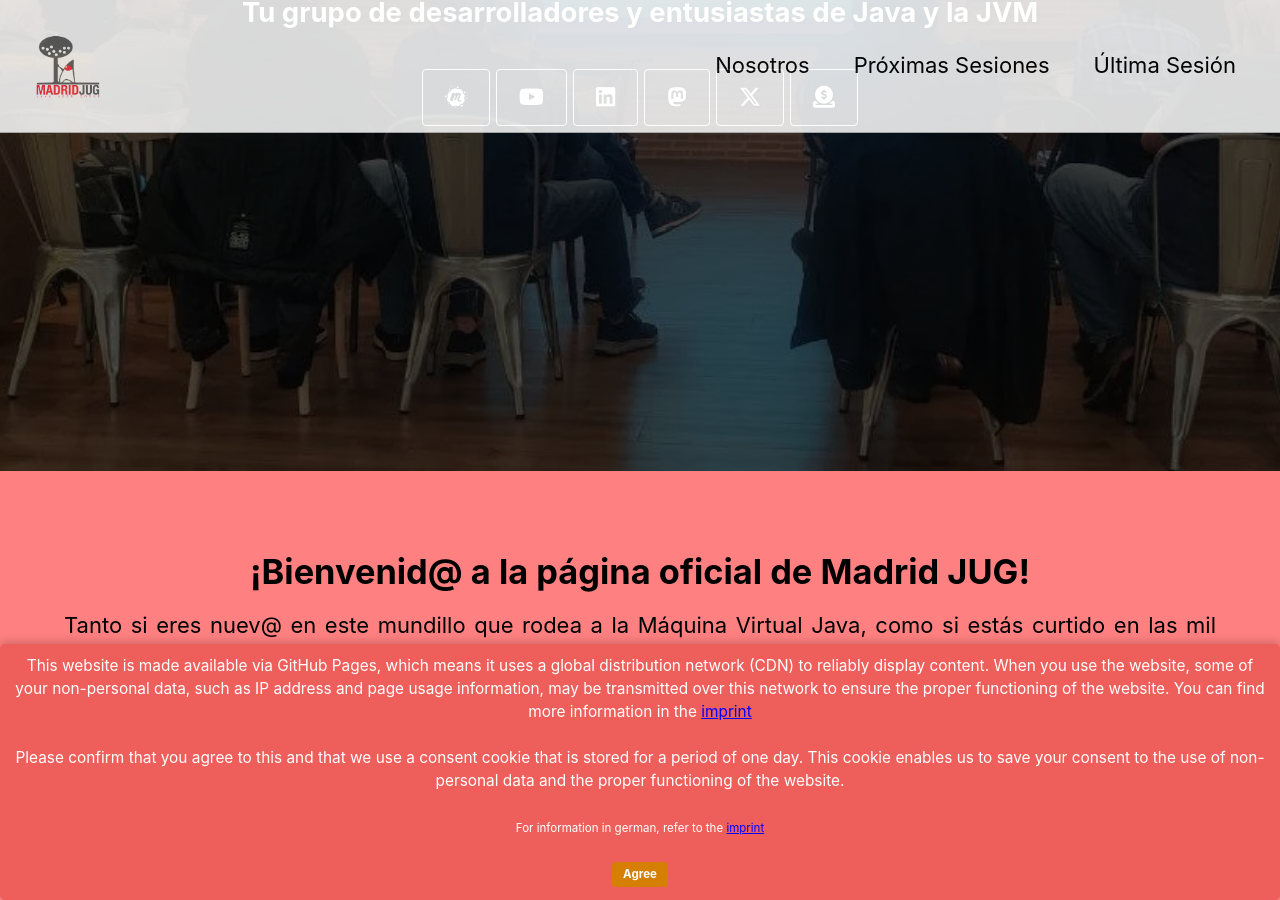
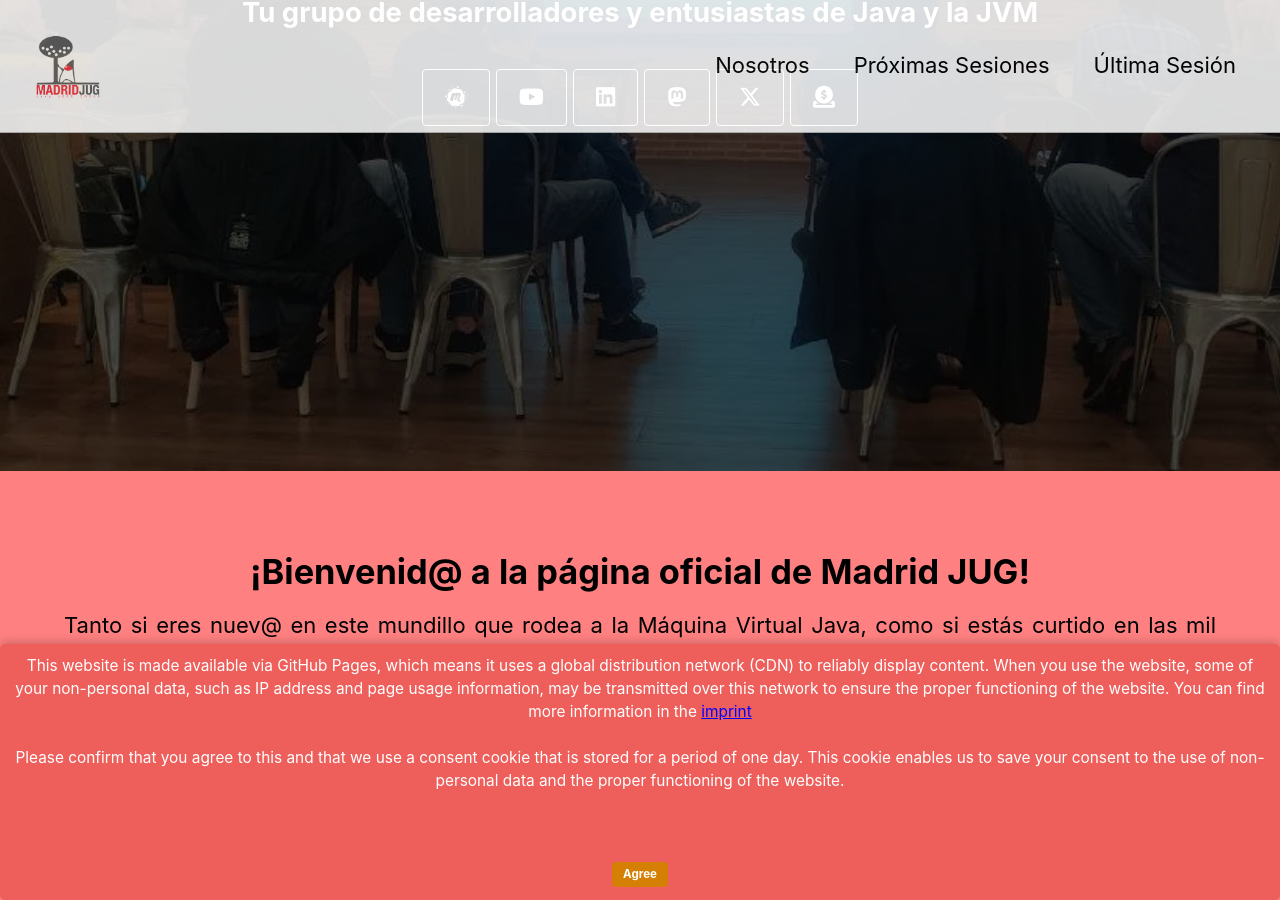
Before and after one commit to perstarke-webdev/oneflow-jekyll-theme, a Jekyll site: the page built from _pages/index.html, in a window 1280 px wide and 900 px high, scrolled down 562 px. Built offline with Jekyll 4.4.1, drawn with Linux system fonts in a browser that asks for light colours; cached includes are drawn as plain includes.

Commit message:
Fixed absolute paths for images and imprint

```diff
--- a/_config.yml
+++ b/_config.yml
@@ -15,7 +15,7 @@ title_separator          : "-"
 subtitle                 : " " # Displayed in the masthead below the title, use " " for no subtitle
 url                      : "https://madridjug.com" # the base hostname & protocol for your site
 baseurl                  : # the subpath of your site, e.g. "/blog"
-repository               : "perstarke-webdev/oneflow-jekyll-theme" # GitHub username/repo-name
+repository               : "MadridJUG/madridjug-website" # GitHub username/repo-name
 teaser                   : # path of fallback teaser image, e.g. "/assets/images/500x300.png"
 logo                     : "/assets/images/logo.webp" # Site logo displayed in the masthead
 show-popup               : true # set to false if you don't need / want to show a cookie-banner / cdn-usage popup.
--- a/_includes/popup.html
+++ b/_includes/popup.html
@@ -1,18 +1,12 @@
 <div id="cookie-banner">
     This website is made available via GitHub Pages, which means it uses a global distribution network (CDN) to reliably display content. When you use the website, some of your non-personal data, such as IP address and page usage information, may be transmitted over this network to ensure the proper functioning of the website.
     You can find more information in the
-    <a href="/imprint#github-pages-und-cdn-nutzung"
+    <a href="./imprint#github-pages-und-cdn-nutzung"
        target="_blank" rel="noopener noreferrer nofollow">
         imprint</a><br><br>
 
 
     Please confirm that you agree to this and that we use a consent cookie that is stored for a period of one day. This cookie enables us to save your consent to the use of non-personal data and the proper functioning of the website.<br><br>
-
-    <small>For information in german, refer to the
-        <a href="/imprint"
-           target="_blank" rel="noopener noreferrer nofollow">
-            imprint</a>
-    </small>
 
     <br><br>
 
--- a/_pages/index.html
+++ b/_pages/index.html
@@ -48,7 +48,7 @@ comming-up-row-one:
       btn-class: "info"
       btn-label: "Registro"
       blank: true
-      image-url: "/assets/images/20240409-KotlinComoSiFueraPython.webp"
+      image-url: "assets/images/20240409-KotlinComoSiFueraPython.webp"
       alt-text: "Cartel del evento Programando en Kotlin como si fuera Python"
       image-width: "500px"
       image-right: false
@@ -63,7 +63,7 @@ comming-up-row-two:
       btn-class: "info"
       btn-label: "Registro"
       blank: true
-      image-url: "/assets/images/20240416-QuarkusEnUnProyectoReal.webp"
+      image-url: "assets/images/20240416-QuarkusEnUnProyectoReal.webp"
       alt-text: "Cartel anunciando el evento"
       image-width: "500px"
       image-right: true
```
